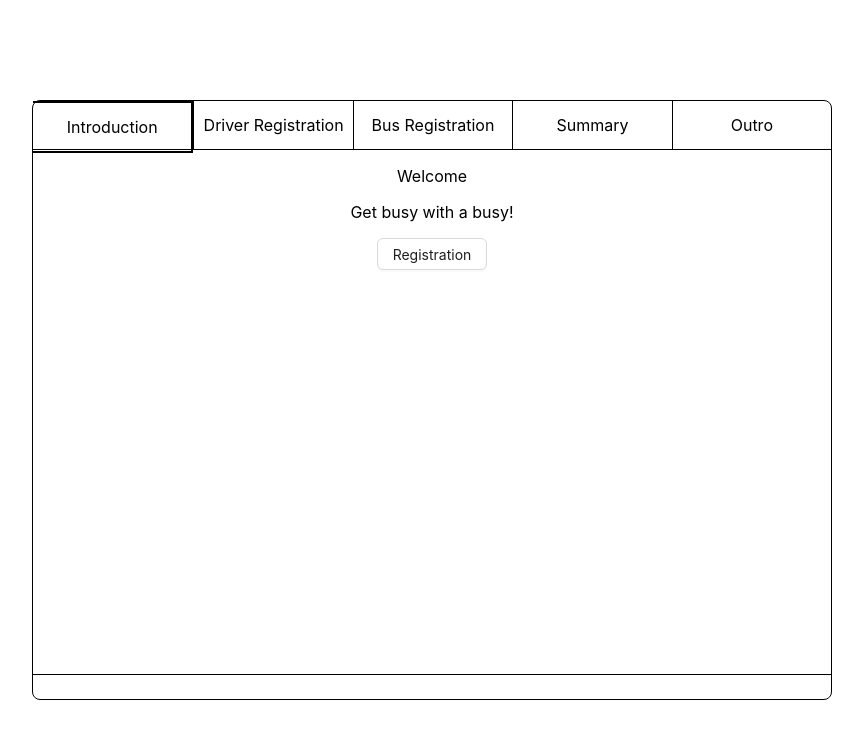
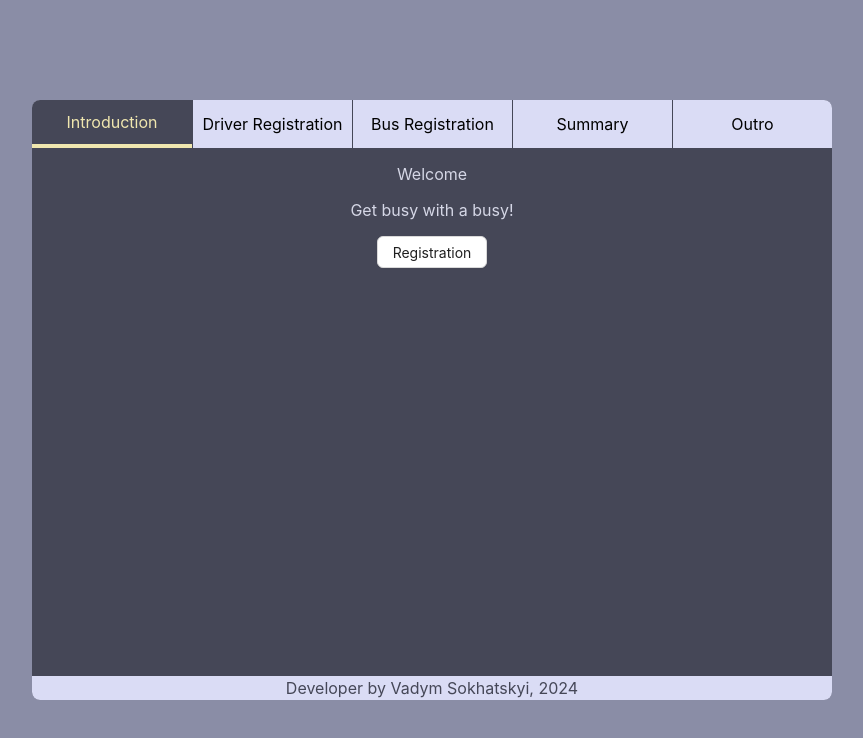
Before and after one commit to VadimSokhatsky/busy-demo-2024, a React (Create React App) app: page / in a window 1280 px wide. Shown: the top 738 px of the page, without its empty margins (208-1071 px from the left). Built offline with nearby package versions, Linux system fonts and the light colour scheme.

Commit message:
add some basic styles

```diff
--- a/src/App.css
+++ b/src/App.css
@@ -2,6 +2,7 @@
     position: relative;
     width: 100vw;
     height: 100vh;
+    background-color: #8a8da6;
 }
 
 .content {
@@ -14,22 +15,28 @@
     width: 800px;
     height: 600px;
     box-sizing: border-box;
-    border: 1px solid black;
+    background-color: #454757;
     border-radius: 8px;
+    overflow: hidden;
 }
 
 .content__header {
     height: 48px;
-    border-bottom: 1px solid black;
+    background-color: #dadcf5;
 }
 
 .content__main {
     padding: 16px;
     box-sizing: border-box;
+    color: #d5d7e6;
 }
 
 .content__footer {
+    display: flex;
+    justify-content: center;
+    align-items: center;
     height: 24px;
     margin-top: auto;
-    border-top: 1px solid black;
+    color: #454757;
+    background-color: #dadcf5;
 }
--- a/src/App.tsx
+++ b/src/App.tsx
@@ -34,7 +34,9 @@ function App() {
             <main className="content__main">
                 {component}
             </main>
-            <footer className="content__footer"></footer>
+            <footer className="content__footer">
+                Developer by Vadym Sokhatskyi, 2024
+            </footer>
         </div>
     </div>
   );
--- a/src/components/Header/Header.css
+++ b/src/components/Header/Header.css
@@ -8,7 +8,8 @@
     align-items: center;
     width: 160px;
     height: 48px;
-    border-left: 1px solid black;
+    box-sizing: border-box;
+    border-left: 1px solid #454757;
 }
 
 .header__page:first-child {
@@ -16,5 +17,7 @@
 }
 
 .header__page--active {
-    border: 2px solid black;
+    color: #f0e7af;
+    background-color: #454757;
+    border-bottom: 4px solid #f0e7af;
 }
```
